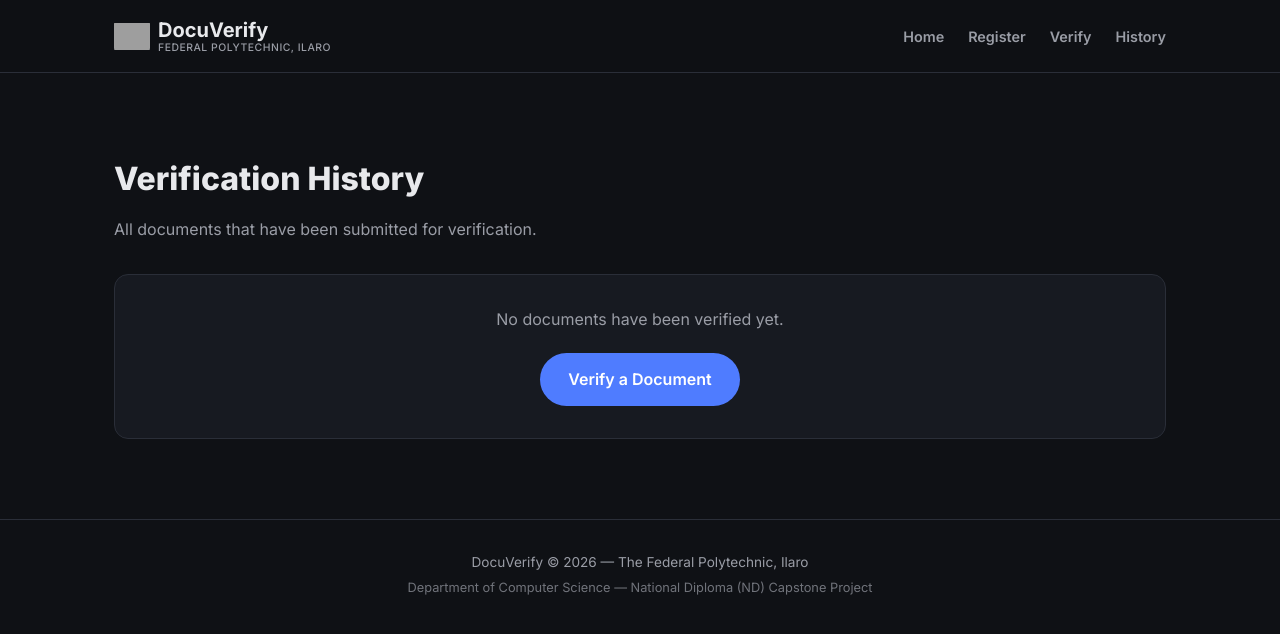
After one commit to Emmyprince16/docverify, a FastAPI app: template app/templates/history.html in a window 1280 px wide. The commit adds this page. Shown: the top 634 px of the page. Run offline with FastAPI, Linux system fonts and the light colour scheme; the template is opened without the code that fills it, so the values that code supplies are empty; grey boxes are pictures that could not be loaded.

Commit message:
Modification

```diff
--- a/app/routers/documents.py
+++ b/app/routers/documents.py
@@ -30,6 +30,14 @@ def show_upload_form(request: Request, db: Session = Depends(get_db)):
     signers = db.query(Signer).all()
     return templates.TemplateResponse(request, "verify.html", {"signers": signers})
 
+@router.get("/history")
+def show_history(request: Request, db: Session = Depends(get_db)):
+    documents = (
+        db.query(Document)
+        .order_by(Document.uploaded_at.desc())
+        .all()
+    )
+    return templates.TemplateResponse(request, "history.html", {"documents": documents})
 
 @router.post("/verify")
 def upload_document(
--- a/app/routers/signers.py
+++ b/app/routers/signers.py
@@ -33,6 +33,17 @@ def register_signer(
     reference_signature: UploadFile = File(...),
     db: Session = Depends(get_db),
 ):
+    existing_signer = db.query(Signer).filter(Signer.email == email).first()
+    if existing_signer:
+        return templates.TemplateResponse(
+            request,
+            "register.html",
+            {
+                "error": f"A signer with the email '{email}' is already registered. "
+                         "Please use a different email address."
+            },
+        )
+
     os.makedirs(REFERENCE_DIR, exist_ok=True)
 
     file_extension = reference_signature.filename.split(".")[-1]
--- a/app/static/css/style.css
+++ b/app/static/css/style.css
@@ -458,3 +458,92 @@ body {
     border: 1px solid #ff6363;
     color: #ff6363;
 }
+
+.navbar-inner {
+    justify-content: space-between;
+}
+
+.nav-links {
+    display: flex;
+    gap: 24px;
+}
+
+.nav-links a {
+    color: var(--text-muted);
+    text-decoration: none;
+    font-size: 0.9rem;
+    font-weight: 600;
+    transition: color 0.2s ease;
+}
+
+.nav-links a:hover {
+    color: var(--text);
+}
+
+.form-error {
+    background: rgba(255, 99, 99, 0.15);
+    border: 1px solid #ff6363;
+    color: #ff6363;
+    padding: 14px 18px;
+    border-radius: 8px;
+    font-size: 0.9rem;
+    margin-bottom: 20px;
+    text-align: left;
+}
+
+.empty-state {
+    text-align: center;
+    color: var(--text-muted);
+}
+
+.empty-state p {
+    margin-bottom: 20px;
+}
+
+.history-list {
+    display: flex;
+    flex-direction: column;
+    gap: 12px;
+}
+
+.history-row {
+    background: var(--surface);
+    border: 1px solid var(--border);
+    border-radius: 10px;
+    padding: 18px 20px;
+    display: flex;
+    justify-content: space-between;
+    align-items: center;
+    flex-wrap: wrap;
+    gap: 10px;
+}
+
+.history-main {
+    display: flex;
+    flex-direction: column;
+}
+
+.history-filename {
+    font-weight: 600;
+}
+
+.history-signer {
+    color: var(--text-muted);
+    font-size: 0.85rem;
+}
+
+.history-meta {
+    display: flex;
+    align-items: center;
+    gap: 14px;
+}
+
+.history-score {
+    font-weight: 600;
+    font-size: 0.9rem;
+}
+
+.history-date {
+    color: var(--text-muted);
+    font-size: 0.8rem;
+}
--- a/app/templates/base.html
+++ b/app/templates/base.html
@@ -8,6 +8,7 @@
     <link rel="preconnect" href="https://fonts.googleapis.com">
     <link href="https://fonts.googleapis.com/css2?family=Inter:wght@400;500;600;700;800&display=swap" rel="stylesheet">
     <link rel="stylesheet" href="/static/css/style.css">
+    <link rel="icon" href="/static/fpi-logo.png" type="image/png">
 </head>
 
 <body>
@@ -20,9 +21,15 @@
                         <span class="logo-subtitle">Federal Polytechnic, Ilaro</span>
                     </span>
                 </a>
-
+                <div class="nav-links">
+                    <a href="/">Home</a>
+                    <a href="/register">Register</a>
+                    <a href="/verify">Verify</a>
+                    <a href="/history">History</a>
+                </div>
             </div>
         </nav>
+
 
     <main class="page-content">
         {% block content %}{% endblock %}
--- /dev/null
+++ b/app/templates/history.html
@@ -0,0 +1,38 @@
+{% extends "base.html" %}
+
+{% block title %}Verification History{% endblock %}
+
+{% block content %}
+<h1 class="form-title fade-in-up">Verification History</h1>
+<p class="form-subtitle fade-in-up delay-1">All documents that have been submitted for verification.</p>
+
+{% if not documents %}
+<div class="form-card empty-state fade-in-up delay-2">
+    <p>No documents have been verified yet.</p>
+    <a href="/verify" class="btn btn-primary">Verify a Document</a>
+</div>
+{% else %}
+<div class="history-list fade-in-up delay-2">
+    {% for document in documents %}
+    <div class="history-row">
+        <div class="history-main">
+            <span class="history-filename">{{ document.filename }}</span>
+            <span class="history-signer">{{ document.signer.full_name }}</span>
+        </div>
+        <div class="history-meta">
+            {% if document.report %}
+            <span
+                class="badge badge-{{ 'pass' if document.report.verdict == 'verified' else ('warn' if document.report.verdict == 'suspicious' else 'fail') }}">
+                {{ document.report.verdict|upper }}
+            </span>
+            <span class="history-score">{{ "%.0f"|format(document.report.trust_score * 100) }}%</span>
+            {% else %}
+            <span class="badge badge-neutral">No report</span>
+            {% endif %}
+            <span class="history-date">{{ document.uploaded_at.strftime("%d %b %Y, %H:%M") }}</span>
+        </div>
+    </div>
+    {% endfor %}
+</div>
+{% endif %}
+{% endblock %}
```
Also changed, not shown: app/templates/register.html (+6 -2 lines), app/templates/verify.html (+12 -4 lines). Lines whose indentation alone changed are shown as unchanged.
